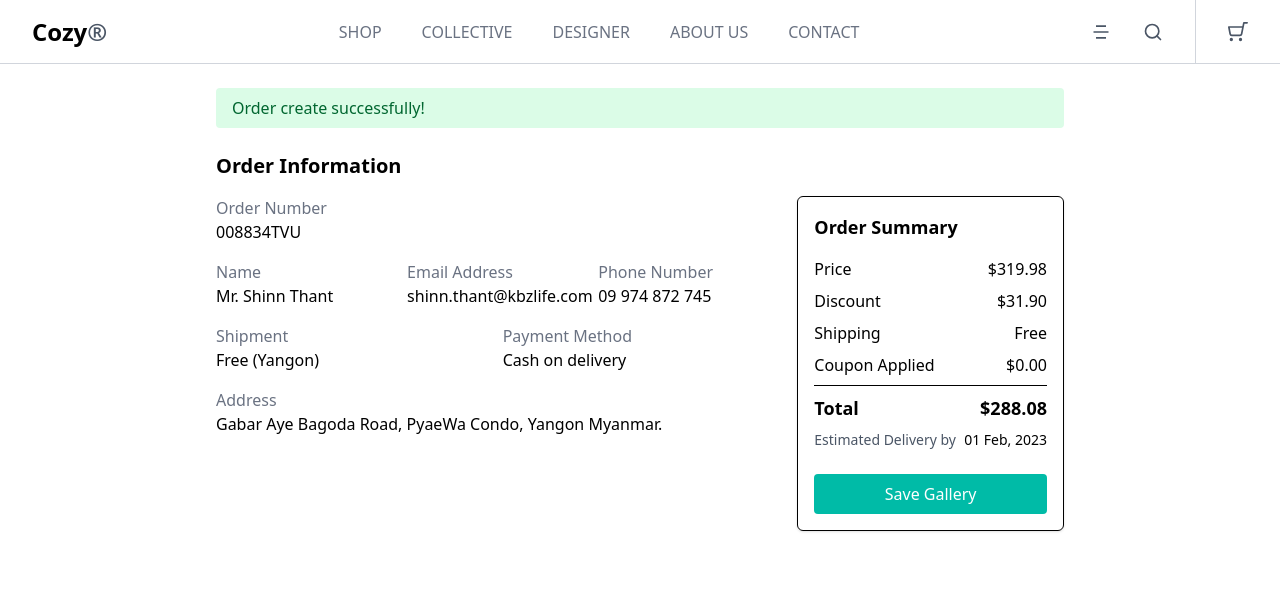
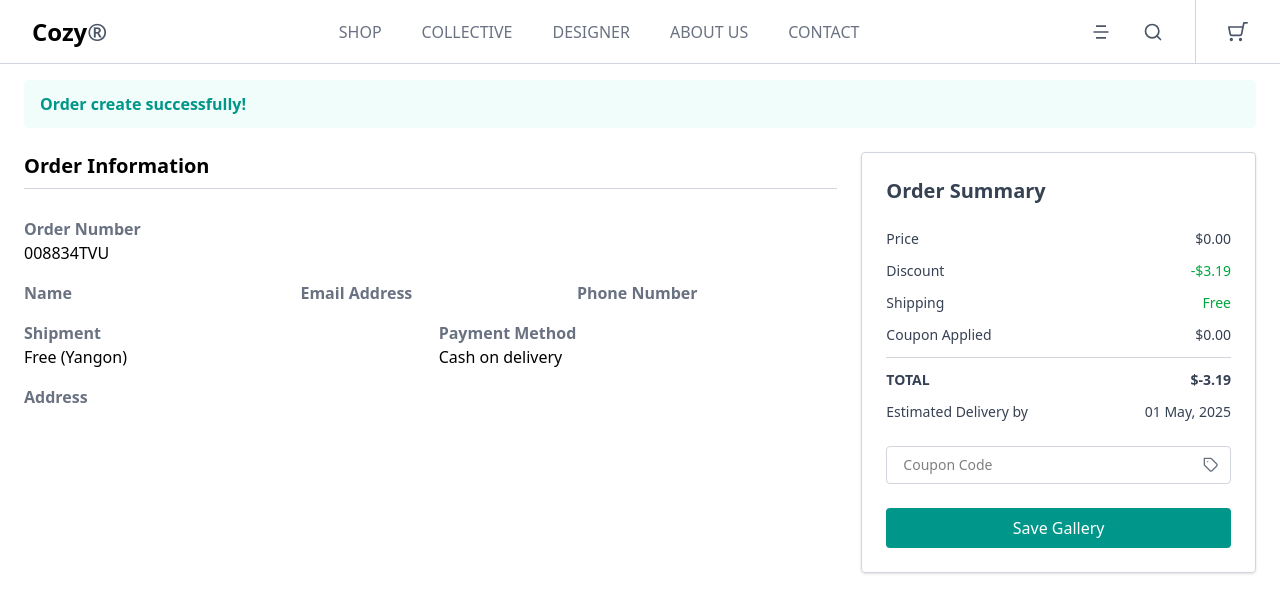
Before and after one commit to kyawzinhein1/cozy-store, a React (Vite) app: page /order-information in a window 1280 px wide. Shown: the top 612 px of the page. Built offline with nearby package versions, Linux system fonts and the light colour scheme.

Commit message:
checkout & order done

```diff
--- a/src/components/OrderSummary.tsx
+++ b/src/components/OrderSummary.tsx
@@ -7,6 +7,7 @@ interface OrderSummaryProps {
   discount: number;
   estimatedDelivery: string;
   step: "cart" | "info" | "order";
+  onAction?: () => void;
 }
 
 const OrderSummary = ({
@@ -14,6 +15,7 @@ const OrderSummary = ({
   discount,
   estimatedDelivery,
   step,
+  onAction,
 }: OrderSummaryProps) => {
   const navigate = useNavigate();
 
@@ -25,12 +27,17 @@ const OrderSummary = ({
       : "Save Gallery";
 
   const handleClick = () => {
+    if (onAction) {
+      onAction(); // Call parent handler
+    } else {
       if (step === "cart") {
         navigate("/personal-info");
       } else if (step === "info") {
         navigate("/order-info");
       } else if (step === "order") {
         alert("Order saved to gallery!");
+        navigate("/");
+      }
     }
   };
 
@@ -54,10 +61,12 @@ const OrderSummary = ({
           <span>Coupon Applied</span>
           <span>$0.00</span>
         </div>
-        <hr  className="text-gray-300"/>
+        <hr className="text-gray-300" />
         <div className="flex justify-between font-semibold text-black">
-          <span>Total</span>
-          <span>${(totalPrice - discount).toFixed(2)}</span>
+          <span className="uppercase text-gray-700">Total</span>
+          <span className="text-gray-700">
+            ${(totalPrice - discount).toFixed(2)}
+          </span>
         </div>
         <div className="flex justify-between">
           <span>Estimated Delivery by</span>
--- a/src/pages/CartPage.tsx
+++ b/src/pages/CartPage.tsx
@@ -1,6 +1,7 @@
 import { FiMinus, FiPlus, FiTag } from "react-icons/fi";
 import OrderSummary from "../components/OrderSummary";
 import { useCartStore } from "../store/useCartStore";
+import { MdPercent } from "react-icons/md";
 
 const CartPage = () => {
   const cart = useCartStore((state) => state.cart);
@@ -16,7 +17,7 @@ const CartPage = () => {
     0
   );
   const discount = 3.19;
-  const estimatedDelivery = "01 Feb, 2023";
+  const estimatedDelivery = "01 May, 2025";
 
   return (
     <div className="max-w-7xl mx-auto px-6">
@@ -71,10 +72,12 @@ const CartPage = () => {
           ))}
 
           {/* Discount Info */}
-          <div className="flex items-center text-sm text-teal-700 bg-green-50 border border-teal-200 px-4 py-3 rounded mt-10">
-            <FiTag className="mr-2 text-lg" />
-            10% Instant Discount with Federal Bank Debit Cards on a min spend of
+          <div className="flex items-center text-sm text-teal-700 bg-green-50 border border-teal-600 px-4 py-5 rounded mt-10 max-w-fit">
+            <MdPercent className="mr-2 text-lg" />
+            <span className="text-gray-800">
+              10% Instant Discount with Federal Bank Debit Cards on a min spend of
             $150. TCA
+            </span>
           </div>
         </div>
 
--- a/src/pages/OrderInformation.tsx
+++ b/src/pages/OrderInformation.tsx
@@ -1,120 +1,77 @@
-import React from "react";
+import OrderSummary from "../components/OrderSummary";
+import { useCartStore } from "../store/useCartStore";
+import { useCheckoutStore } from "../store/useCheckoutStore";
 
-type OrderInfo = {
-  orderNumber: string;
-  name: string;
-  email: string;
-  phone: string;
-  shipment: string;
-  paymentMethod: string;
-  address: string;
-  price: number;
-  discount: number;
-  shipping: string;
-  coupon: number;
-  total: number;
-  estimatedDelivery: string;
-};
+const OrderInformation = () => {
+  const cart = useCartStore((state) => state.cart);
+  const totalPrice = cart.reduce(
+    (acc, item) => acc + item.quantity * item.price,
+    0
+  );
+  const discount = 3.19;
 
-const OrderInformation: React.FC = () => {
-  const order: OrderInfo = {
-    orderNumber: "008834TVU",
-    name: "Mr. Shinn Thant",
-    email: "shinn.thant@kbzlife.com",
-    phone: "09 974 872 745",
-    shipment: "Free (Yangon)",
-    paymentMethod: "Cash on delivery",
-    address: "Gabar Aye Bagoda Road, PyaeWa Condo, Yangon Myanmar.",
-    price: 319.98,
-    discount: 31.9,
-    shipping: "Free",
-    coupon: 0.0,
-    total: 288.08,
-    estimatedDelivery: "01 Feb, 2023",
-  };
+  const userInfo = useCheckoutStore((state) => state.info);
 
   return (
-    <div className="p-6 max-w-4xl mx-auto">
-      <div className="bg-green-100 text-green-800 px-4 py-2 rounded mb-6">
+    <div className="px-6 pt-4 max-w-7xl mx-auto">
+      <div className="bg-teal-50 text-teal-600 font-semibold px-4 py-3 rounded mb-6">
         Order create successfully!
       </div>
 
-      <h2 className="text-xl font-semibold mb-4">Order Information</h2>
+      <div className="grid grid-cols-1 md:grid-cols-3 gap-6 mb-6">
+        {/* Left side (main info) */}
+        <div className="md:col-span-2 space-y-4">
+          <h2 className="text-xl font-bold mb-2">Order Information</h2>
+          <hr className="text-gray-300 mb-7" />
 
-      <div className="grid grid-cols-1 md:grid-cols-3 gap-6 mb-6">
-        <div className="md:col-span-2 space-y-4">
           <div>
-            <p className="text-gray-500">Order Number</p>
-            <p className="font-medium">{order.orderNumber}</p>
+            <p className="text-gray-500 font-semibold">Order Number</p>
+            <p className="font-medium">008834TVU</p>
           </div>
 
           <div className="grid grid-cols-1 sm:grid-cols-3 gap-4">
             <div>
-              <p className="text-gray-500">Name</p>
-              <p className="font-medium">{order.name}</p>
+              <p className="text-gray-500 font-semibold">Name</p>
+              <p className="font-medium">{userInfo.name}</p>
             </div>
             <div>
-              <p className="text-gray-500">Email Address</p>
-              <p className="font-medium">{order.email}</p>
+              <p className="text-gray-500 font-semibold">Email Address</p>
+              <p className="font-medium">{userInfo.email}</p>
             </div>
             <div>
-              <p className="text-gray-500">Phone Number</p>
-              <p className="font-medium">{order.phone}</p>
+              <p className="text-gray-500 font-semibold">Phone Number</p>
+              <p className="font-medium">{userInfo.phone}</p>
             </div>
           </div>
 
           <div className="grid grid-cols-2 gap-4">
             <div>
-              <p className="text-gray-500">Shipment</p>
-              <p className="font-medium">{order.shipment}</p>
+              <p className="text-gray-500 font-semibold">Shipment</p>
+              <p className="font-medium">
+                {userInfo.shipping === "Free"
+                  ? `${userInfo.shipping} (Yangon)`
+                  : userInfo.shipping}
+              </p>
             </div>
             <div>
-              <p className="text-gray-500">Payment Method</p>
-              <p className="font-medium">{order.paymentMethod}</p>
+              <p className="text-gray-500 font-semibold">Payment Method</p>
+              <p className="font-medium">{userInfo.payment}</p>
             </div>
           </div>
 
           <div>
-            <p className="text-gray-500">Address</p>
-            <p className="font-medium">{order.address}</p>
+            <p className="text-gray-500 font-semibold">Address</p>
+            <p className="font-medium">{userInfo.address}</p>
           </div>
         </div>
 
-        <div className="border p-4 rounded-md shadow-sm">
-          <h3 className="font-semibold text-lg mb-4">Order Summary</h3>
-          <div className="space-y-2">
-            <div className="flex justify-between">
-              <span>Price</span>
-              <span>${order.price.toFixed(2)}</span>
-            </div>
-            <div className="flex justify-between">
-              <span>Discount</span>
-              <span>${order.discount.toFixed(2)}</span>
-            </div>
-            <div className="flex justify-between">
-              <span>Shipping</span>
-              <span>{order.shipping}</span>
-            </div>
-            <div className="flex justify-between">
-              <span>Coupon Applied</span>
-              <span>${order.coupon.toFixed(2)}</span>
-            </div>
-            <hr />
-            <div className="flex justify-between font-semibold text-lg">
-              <span>Total</span>
-              <span>${order.total.toFixed(2)}</span>
-            </div>
-            <div className="flex justify-between text-sm text-gray-600">
-              <span>Estimated Delivery by</span>
-              <span className="text-black font-medium">
-                {order.estimatedDelivery}
-              </span>
-            </div>
-            <button className="mt-4 w-full bg-teal-500 hover:bg-teal-600 text-white py-2 rounded">
-              Save Gallery
-            </button>
-          </div>
-        </div>
+        {/* Order Summary */}
+        <OrderSummary
+          totalPrice={totalPrice}
+          discount={discount}
+          estimatedDelivery="01 May, 2025"
+          step="order"
+        />
       </div>
     </div>
   );
--- a/src/pages/PersonalInfo.tsx
+++ b/src/pages/PersonalInfo.tsx
@@ -1,65 +1,108 @@
+import { useState } from "react";
+import { useNavigate } from "react-router-dom";
+import { useCheckoutStore } from "../store/useCheckoutStore";
 import OrderSummary from "../components/OrderSummary";
 import { useCartStore } from "../store/useCartStore";
 
 const PersonalInfo = () => {
   const cart = useCartStore((state) => state.cart);
-
   const totalPrice = cart.reduce(
     (acc, item) => acc + item.quantity * item.price,
     0
   );
   const discount = 3.19;
 
+  const [name, setName] = useState("");
+  const [email, setEmail] = useState("");
+  const [phone, setPhone] = useState("");
+  const [address, setAddress] = useState("");
+  const [shipping, setShipping] = useState("Free");
+  const [payment, setPayment] = useState("Cash on delivery");
+
+  const { setInfo } = useCheckoutStore();
+  const navigate = useNavigate();
+
+  const handleBuy = () => {
+    setInfo({
+      name,
+      email,
+      phone,
+      address,
+      shipping,
+      payment,
+    });
+    navigate("/order-information");
+    // console.log(name, email, phone, address, shipping, payment);
+  };
+
   return (
     <div className="max-w-7xl mx-auto px-6 py-10 grid grid-cols-1 md:grid-cols-3 gap-10">
-      {/* Left Column - Form */}
       <div className="md:col-span-2 space-y-10">
-        {/* Personal Info */}
+        {/* Personal Info Form */}
         <div className="space-y-4">
-          <h2 className="text-lg font-semibold">Personal information</h2>
+          <h2 className="text-2xl font-bold text-gray-800">
+            Personal information
+          </h2>
           <div className="grid grid-cols-1 md:grid-cols-2 gap-4">
             <input
               type="text"
               placeholder="Name"
-              className="border p-2 rounded w-full"
+              value={name}
+              onChange={(e) => setName(e.target.value)}
+              className="border border-gray-400 p-2 rounded w-full"
             />
             <input
               type="email"
               placeholder="Email Address"
-              className="border p-2 rounded w-full"
+              value={email}
+              onChange={(e) => setEmail(e.target.value)}
+              className="border border-gray-400 p-2 rounded w-full"
             />
           </div>
           <input
             type="text"
             placeholder="Phone Number"
-            className="border p-2 rounded w-full"
+            value={phone}
+            onChange={(e) => setPhone(e.target.value)}
+            className="border border-gray-400 p-2 rounded w-full"
           />
           <textarea
             placeholder="Address"
-            className="border p-2 rounded w-full h-24 resize-none"
+            value={address}
+            onChange={(e) => setAddress(e.target.value)}
+            className="border border-gray-400 p-2 rounded w-full h-24 resize-none"
           />
         </div>
 
         {/* Shipment Method */}
         <div className="space-y-4">
-          <h2 className="text-lg font-semibold">Shipment Method</h2>
-          <div className="border rounded divide-y">
+          <h2 className="text-lg font-bold text-gray-800">Shipment Method</h2>
+          <div className="border border-gray-400 rounded divide-y divide-gray-400">
             <label className="flex items-center justify-between p-3 cursor-pointer">
               <div>
                 <input
                   type="radio"
                   name="shipping"
-                  defaultChecked
+                  value="Free"
+                  checked={shipping === "Free"}
+                  onChange={(e) => setShipping(e.target.value)}
                   className="mr-2"
                 />
-                <span className="font-medium">Free</span>{" "}
+                <span className="font-medium">Free</span>
                 <span className="text-sm text-gray-500 ml-1">Yangon</span>
               </div>
             </label>
             <label className="flex items-center justify-between p-3 cursor-pointer">
               <div>
-                <input type="radio" name="shipping" className="mr-2" />
-                <span className="font-medium">$8.50</span>{" "}
+                <input
+                  type="radio"
+                  name="shipping"
+                  value="$8.50"
+                  checked={shipping === "$8.50"}
+                  onChange={(e) => setShipping(e.target.value)}
+                  className="mr-2"
+                />
+                <span className="font-medium">$8.50</span>
                 <span className="text-sm text-gray-500 ml-1">Mandalay</span>
               </div>
             </label>
@@ -68,17 +111,19 @@ const PersonalInfo = () => {
 
         {/* Payment Method */}
         <div className="space-y-4">
-          <h2 className="text-lg font-semibold">Payment Method</h2>
-          <div className="border rounded divide-y">
+          <h2 className="text-lg font-bold text-gray-800">Payment Method</h2>
+          <div className="border border-gray-400 rounded divide-y divide-gray-400">
             <label className="flex items-center justify-between p-3 cursor-pointer">
               <div>
                 <input
                   type="radio"
                   name="payment"
-                  defaultChecked
+                  value="Cash on delivery"
+                  checked={payment === "Cash on delivery"}
+                  onChange={(e) => setPayment(e.target.value)}
                   className="mr-2"
                 />
-                <span className="font-medium">Cash on delivery.</span>{" "}
+                <span className="font-medium">Cash on delivery.</span>
                 <span className="text-sm text-gray-500 ml-1">
                   Regular payment
                 </span>
@@ -86,8 +131,15 @@ const PersonalInfo = () => {
             </label>
             <label className="flex items-center justify-between p-3 cursor-pointer">
               <div>
-                <input type="radio" name="payment" className="mr-2" />
-                <span className="font-medium">KBZ Pay</span>{" "}
+                <input
+                  type="radio"
+                  name="payment"
+                  value="KBZ Pay"
+                  checked={payment === "KBZ Pay"}
+                  onChange={(e) => setPayment(e.target.value)}
+                  className="mr-2"
+                />
+                <span className="font-medium">KBZ Pay</span>
                 <span className="text-sm text-gray-500 ml-1">
                   Digital Payment
                 </span>
@@ -98,12 +150,15 @@ const PersonalInfo = () => {
       </div>
 
       {/* Right Column - Order Summary */}
-      <OrderSummary
-        totalPrice={totalPrice}
-        discount={discount}
-        estimatedDelivery="Apr 15, 2025"
-        step="info"
-      />
+      <div className="mt-12">
+        <OrderSummary
+          totalPrice={totalPrice}
+          discount={discount}
+          estimatedDelivery="01 May, 2025"
+          step="info"
+          onAction={handleBuy} // Pass function to OrderSummary
+        />
+      </div>
     </div>
   );
 };
--- /dev/null
+++ b/src/store/useCheckoutStore.ts
@@ -0,0 +1,39 @@
+import { create } from "zustand";
+import { persist } from "zustand/middleware";
+
+interface CheckoutInfo {
+  name: string;
+  email: string;
+  phone: string;
+  address: string;
+  shipping: string;
+  payment: string;
+}
+
+interface CheckoutStore {
+  info: CheckoutInfo;
+  setInfo: (data: CheckoutInfo) => void;
+  clearInfo: () => void;
+}
+
+const initialState: CheckoutInfo = {
+  name: "",
+  email: "",
+  phone: "",
+  address: "",
+  shipping: "Free",
+  payment: "Cash on delivery",
+};
+
+export const useCheckoutStore = create<CheckoutStore>()(
+  persist(
+    (set) => ({
+      info: initialState,
+      setInfo: (data) => set({ info: data }),
+      clearInfo: () => set({ info: initialState }),
+    }),
+    {
+      name: "checkout-storage",
+    }
+  )
+);
```
Also changed, not shown: src/components/productDetail.tsx (+7 -4 lines). Lines whose indentation alone changed are shown as unchanged.
